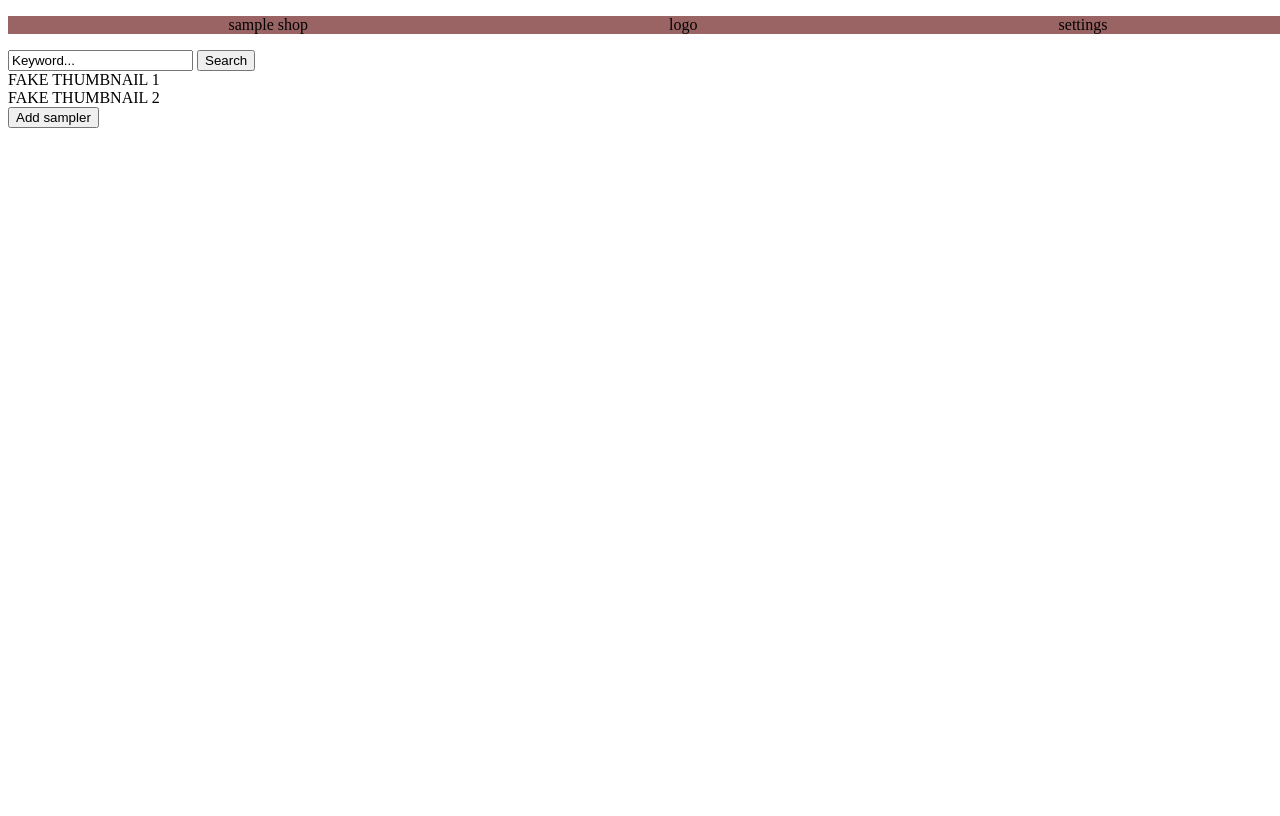
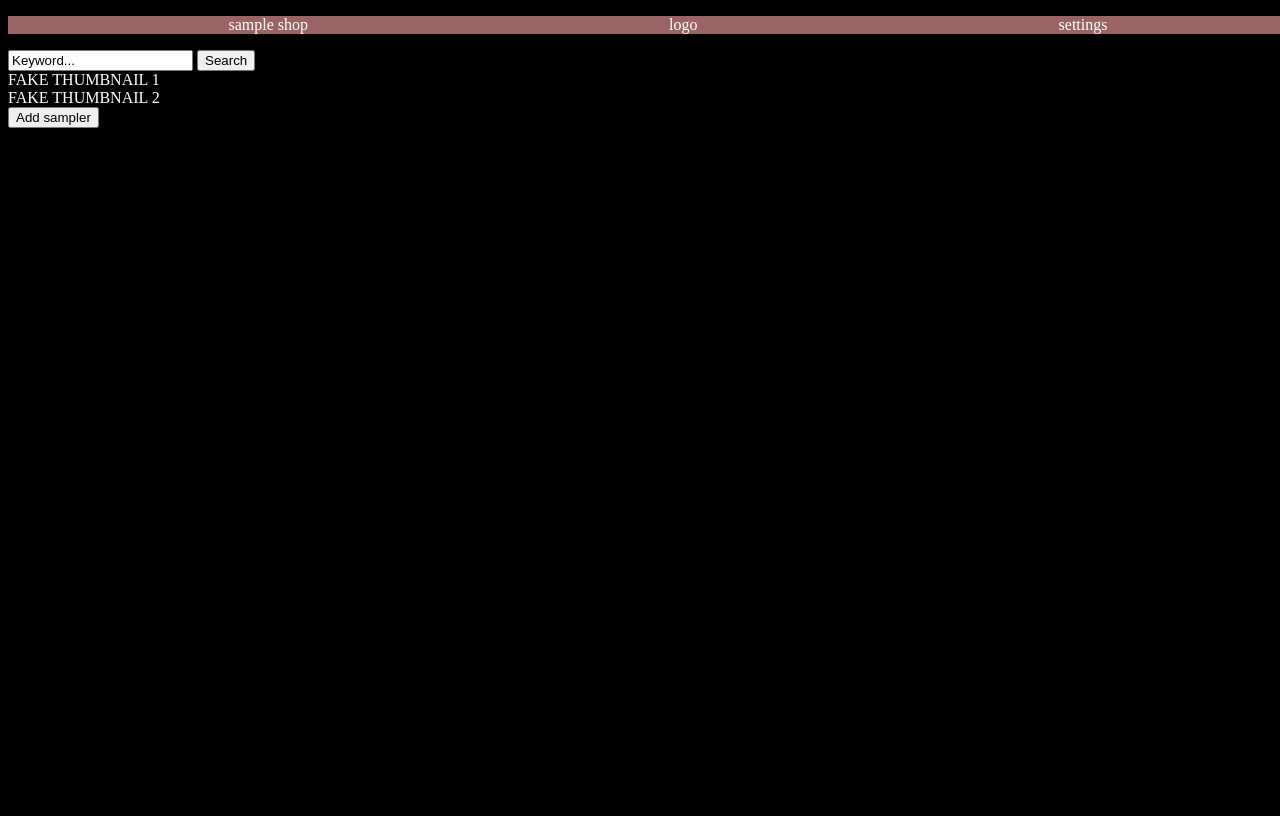
Before and after one commit to bartwroblewski/sampler_new, a Django app: page / in a window 1280 px wide. Run offline with Django 3.2, Linux system fonts and the light colour scheme; some libraries are stand-ins or nearby versions.

Commit message:
random colored pads

```diff
--- a/sampler/static/sampler/index.css
+++ b/sampler/static/sampler/index.css
@@ -5,6 +5,8 @@ html {
 body {
     width: 100%;
     height: 100%;
+    color: white;
+    background: black;
 }
 
 nav ul {
--- a/sampler/static/sampler/sampler.css
+++ b/sampler/static/sampler/sampler.css
@@ -9,6 +9,8 @@
     grid-column: 1 / 5;
     border: 1px solid black;
     color: black;
+    background: black;
+    border: 1px solid silver;
 }
 
 .settings {
```
Also changed, not shown: sampler/static/sampler/sampler.js (line endings or trailing spaces).
